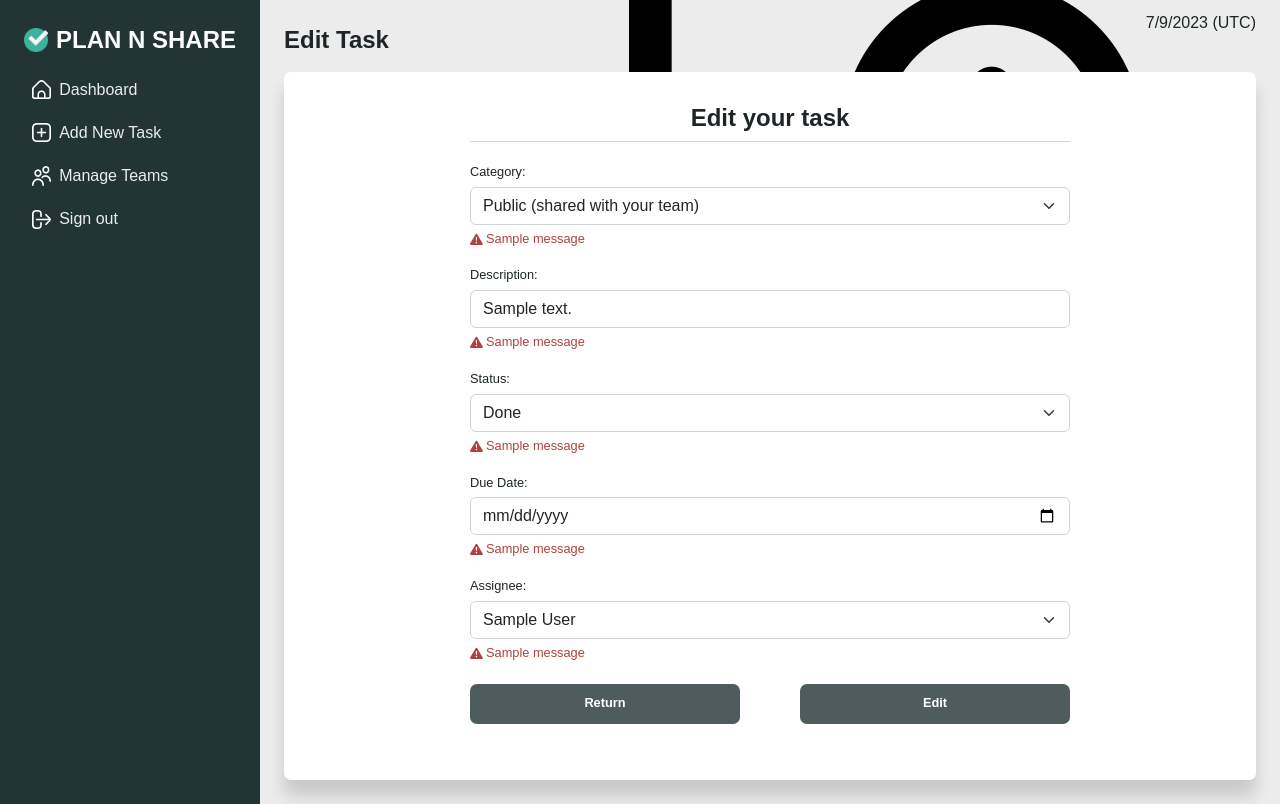
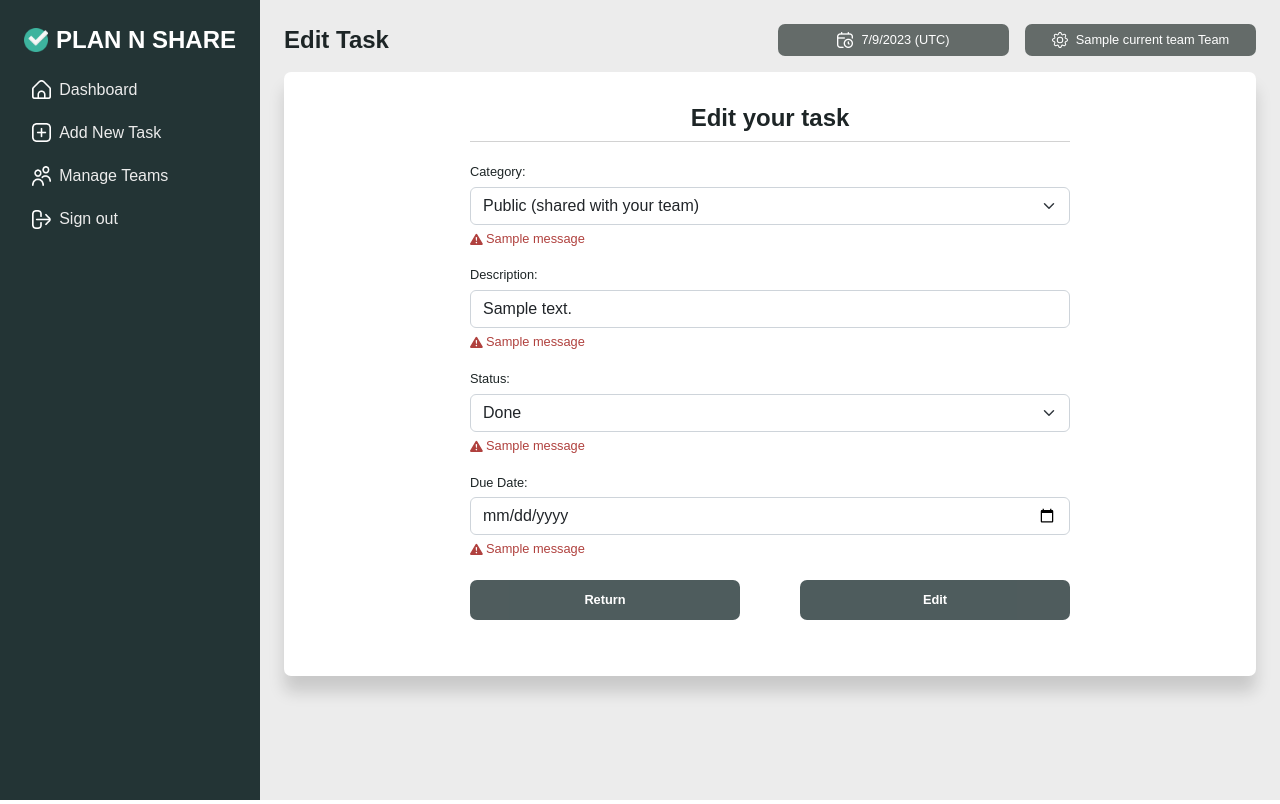
Before and after one commit to clairehwcho/plan-n-share, a Flask app: template flask_app/templates/edit_task.html in a window 1280 px wide. Run offline with Flask 3, Linux system fonts and the light colour scheme; the template is opened without the code that fills it: most values are stand-ins (such as "Sample title", 1, 10 or a date in 2020); one stand-in notice (Sample message) is shown.

Commit message:
delete assignee input from edit task form

```diff
--- a/flask_app/templates/edit_task.html
+++ b/flask_app/templates/edit_task.html
@@ -61,17 +61,17 @@
         <!-- main content -->
         <main class="wrapper main-content-wrapper">
             <div class="main-content-row">
-                <div class="page-title-container">
+                <div class="page-title-wrapper">
                     <h6>Edit Task</h6>
                 </div>
-                <div class="today-and-team-name-container">
-                    <div class="today-container">
+                <div class="today-and-team-name-wrapper">
+                    <div class="today-wrapper">
                         <img src="{{ url_for('static', filename='images/icons/calendar-icon.png') }}"
                             alt="calendar-icon">
                         <span class="current-date"></span>
                     </div>
 
-                    <div class="team-name-container">
+                    <div class="team-name-wrapper">
                         {% if current_team %}
                         <svg xmlns="http://www.w3.org/2000/svg" width="16" height="16" fill="currentColor"
                             class="bi bi-gear" viewBox="0 0 16 16">
@@ -207,64 +207,6 @@
                                         {% endwith %}
                                     </div>
                                     <div class="form-group mb-4">
-                                        <label for="edit-task-assignee-id" class="mb-2">Assignee:</label>
-                                        <select class="form-select task-assignee-id" id="edit-task-assignee-id"
-                                            name="assignee_id">
-                                            <option class="assign-default-option" value="">-- Select assignee --
-                                            </option>
-                                            {% if task.assignee_id == session['user_id'] %}
-                                            <option class="assign-myself-option" value="{{ session['user_id'] }}"
-                                                selected="selected">
-                                                Myself
-                                            </option>
-                                            {% else %}
-                                            <option class="assign-myself-option" value="{{ session['user_id'] }}">
-                                                Myself
-                                            </option>
-                                            {% endif %}
-                                            {% if all_team_users %}
-                                            {% for user in all_team_users %}
-                                            {% if user.id != session['user_id'] %}
-                                            {% if task.assignee_id == user.id %}
-                                            <option class="assign-others-option" value="{{ user.id }}"
-                                                selected="selected"> {{
-                                                user.first_name
-                                                }} {{ user.last_name }}
-                                            </option>
-                                            {% elif task.assignee_id == session['user_id'] %}
-                                            <option class="assign-others-option" value="{{ user.id }}"
-                                                disabled="disabled"> {{
-                                                user.first_name
-                                                }} {{ user.last_name }}
-                                            </option>
-                                            {% else %}
-                                            <option class="assign-others-option" value="{{ user.id }}"> {{
-                                                user.first_name
-                                                }} {{ user.last_name }}
-                                            </option>
-                                            {% endif %}
-                                            {% endif %}
-                                            {% endfor %}
-                                            {% endif %}`
-                                        </select>
-                                        {% with messages =
-                                        get_flashed_messages(category_filter=["error_task_assignee_id"]) %}
-                                        {% if messages %}
-                                        {% for message in messages %}
-                                        <p class="alert-message error-message">
-                                            <svg xmlns="http://www.w3.org/2000/svg" width="0.8rem" height="0.8rem"
-                                                fill="currentColor" class="bi bi-exclamation-triangle-fill"
-                                                viewBox="0 0 16 16">
-                                                <path
-                                                    d="M8.982 1.566a1.13 1.13 0 0 0-1.96 0L.165 13.233c-.457.778.091 1.767.98 1.767h13.713c.889 0 1.438-.99.98-1.767L8.982 1.566zM8 5c.535 0 .954.462.9.995l-.35 3.507a.552.552 0 0 1-1.1 0L7.1 5.995A.905.905 0 0 1 8 5zm.002 6a1 1 0 1 1 0 2 1 1 0 0 1 0-2z" />
-                                            </svg>
-                                            {{ message }}
-                                        </p>
-                                        {% endfor %}
-                                        {% endif %}
-                                        {% endwith %}
-                                    </div>
-                                    <div class="form-group mb-4">
                                         <a href="/">
                                             <button class="button button-1 full-width" type="button">Return</button>
                                         </a>
```
